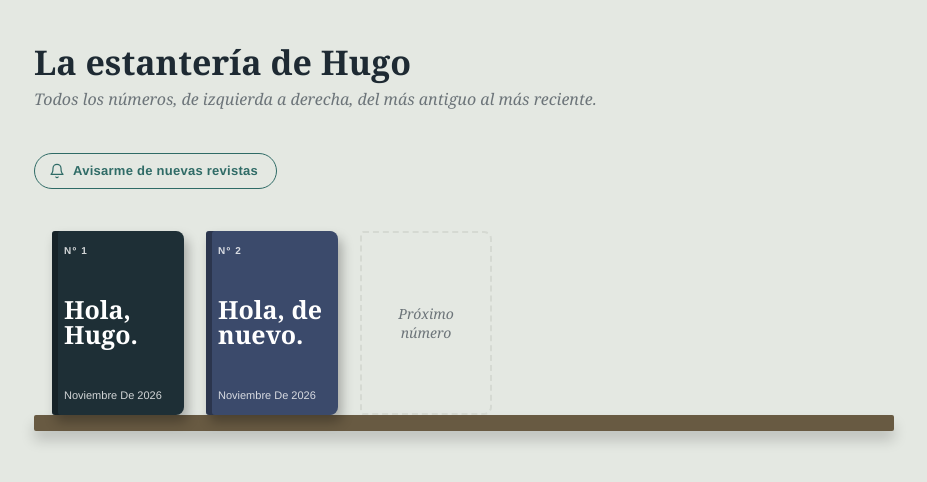
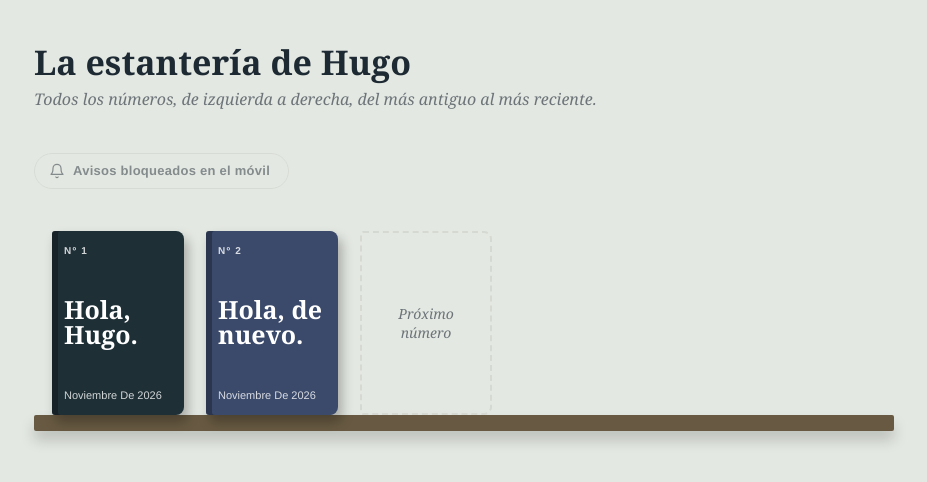
Before and after one commit to LeireHernandez/LaEstateria, a plain HTML site: page index.html in a window 1280 px wide. Shown: the whole page, without its empty margins (176-1103 px from the left). Drawn offline with Linux system fonts and the light colour scheme.

Commit message:
Update index.html

```diff
--- a/index.html
+++ b/index.html
@@ -12,7 +12,7 @@
 <meta name="apple-mobile-web-app-title" content="Revista Leire">
 <meta name="color-scheme" content="light">
 <meta name="apple-mobile-web-app-status-bar-style" content="black-translucent">
-<title>La estantería de Hugo</title>
+<title>La estantería</title>
 <style>
 :root{--stage:#e4e8e2;--paper:#f7f4ed;--ink:#1e2a33;--mut:#6c7479;--acc:#2f6b66;--soft:#e8eeea;--line:#d5d9d2;--dark:#1e2f36;--plank:#685a42;box-sizing:border-box;padding-top:env(safe-area-inset-top,0px);padding-bottom:env(safe-area-inset-bottom,0px)}
 html{height:100%;scroll-padding-top:env(safe-area-inset-top,0px)}
@@ -88,6 +88,9 @@ input.sdc:focus{background:var(--soft)}.sdc.ok,.cx input.ok{background:#cfe6d3;c
 .avisos:hover,.avisos:focus-visible{background:var(--acc);color:var(--paper);outline:none}
 .avisos:active{transform:scale(.97)}
 .avisos svg{flex-shrink:0}
+.avisos:disabled{color:var(--mut);border-color:var(--line);background:transparent;cursor:default;opacity:.8}
+.avisos:disabled:hover{background:transparent;color:var(--mut)}
+.avisos:disabled:active{transform:none}
 </style>
 <script src="https://cdn.onesignal.com/sdks/web/v16/OneSignalSDK.page.js" defer></script>
 <script>
@@ -196,18 +199,22 @@ Promise.resolve(window.REVISTAS||[]).then(function(list){
 })();
 if('serviceWorker' in navigator){window.addEventListener('load',function(){navigator.serviceWorker.register('sw.js').catch(function(){});});}
 </script>
- <script>
+<script>
 (function(){
   var b = document.getElementById('avisos');
   if (!b) return;
-  function ocultarSiYaHayPermiso(){
-    try { if (window.Notification && Notification.permission === 'granted') b.style.display = 'none'; } catch(e){}
+  var t = b.querySelector('span');
+  function estado(){
+    var p = window.Notification ? Notification.permission : 'unsupported';
+    if (p === 'granted') { b.disabled = true; t.textContent = 'Avisos activados'; }
+    else if (p === 'denied') { b.disabled = true; t.textContent = 'Avisos bloqueados en el móvil'; }
+    else if (p === 'unsupported') { b.disabled = true; t.textContent = 'Avisos no disponibles'; }
   }
-  ocultarSiYaHayPermiso();
+  estado();
   b.onclick = function(){
     window.OneSignalDeferred = window.OneSignalDeferred || [];
     OneSignalDeferred.push(function(OneSignal){
-      OneSignal.Notifications.requestPermission().then(ocultarSiYaHayPermiso);
+      OneSignal.Notifications.requestPermission().then(estado);
     });
   };
 })();
```
